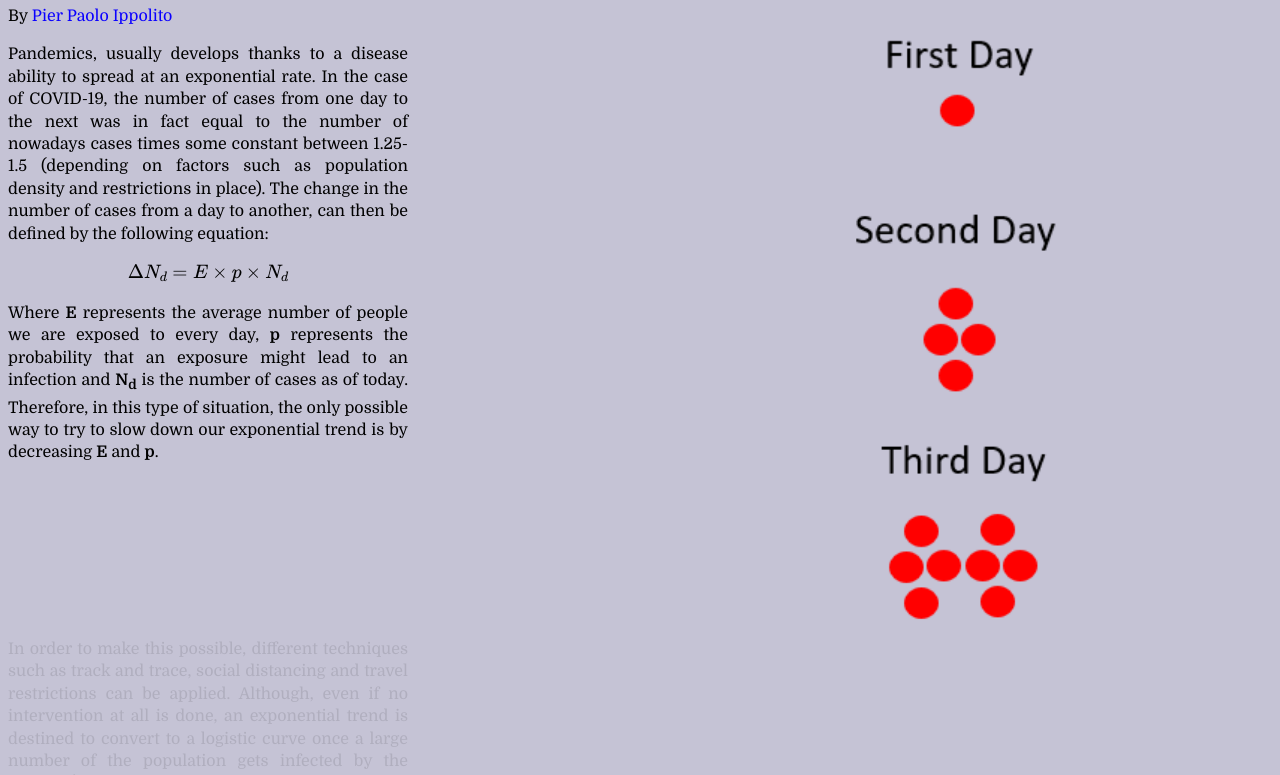
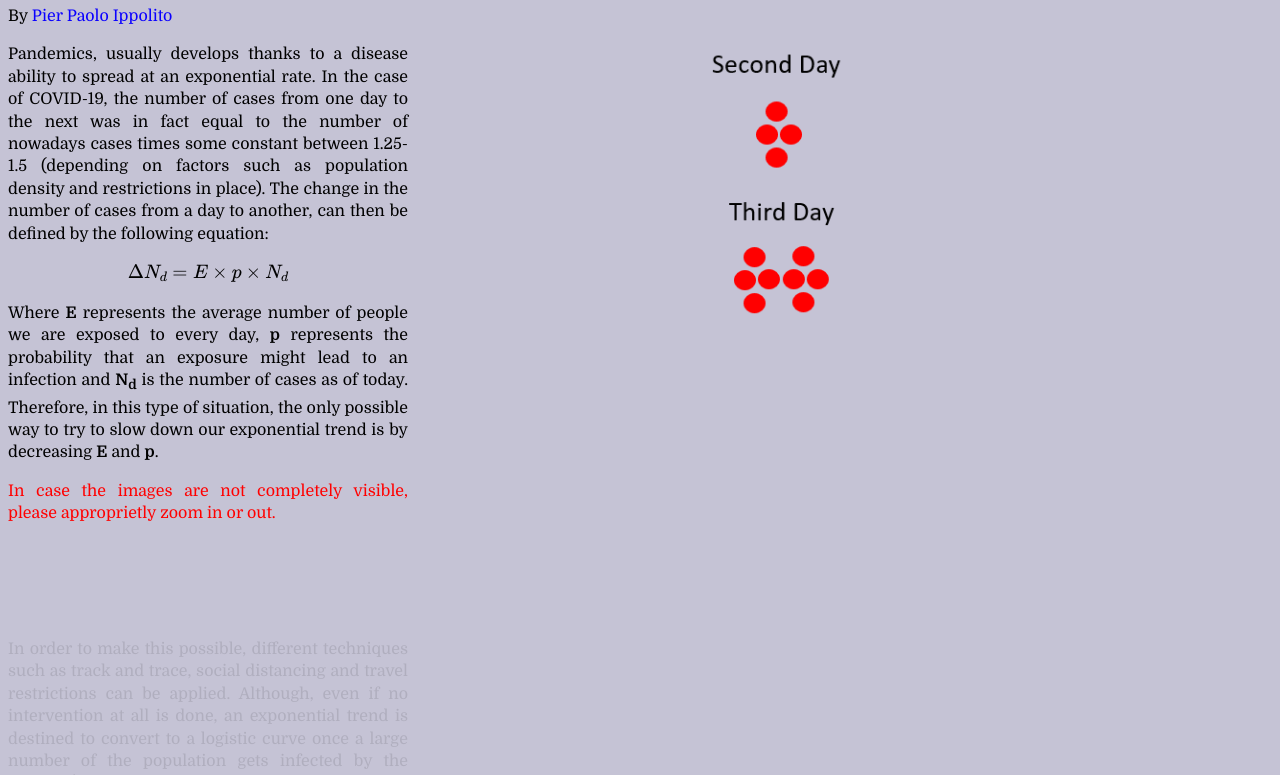
Before and after one commit to pierpaolo28/Epidemics-Modelling, a plain HTML site: page d3_scroller/index.html in a window 1280 px wide. Shown: the part 230-1005 px from the top of the page. Drawn offline with nearby package versions, Linux system fonts and the light colour scheme; some packages are replaced by stand-ins of ours; a web font is replaced by a local one.

Commit message:
Improved scaling

```diff
--- a/d3_scroller/index.html
+++ b/d3_scroller/index.html
@@ -29,6 +29,7 @@
           type of
           situation, the only possible way to try to slow down our exponential trend is by decreasing <b>E</b> and <b>p</b>.
         </p>
+        <p style="color:red;">In case the images are not completely visible, please approprietly zoom in or out.</p>
 
       </section>
       <section class="step">
--- a/d3_scroller/sections.js
+++ b/d3_scroller/sections.js
@@ -1,27 +1,27 @@
 document.addEventListener('DOMContentLoaded', function(e) {
 
   let svg = d3.select('#vis').append("svg")
-    .attr("width", "100%")
-    .attr("height", "100%")
-    .attr("viewBox", "0 0 800 800");
+    .attr("width", "80%")
+    .attr("height", "80%")
+    .attr("viewBox", "0 0 500 500");
 
   let img = svg.append("svg:image")
     .attr("xlink:href", "./first.PNG")
-    .attr("width", "100%")
-    .attr("height", "100%")
+    .attr("width", "80%")
+    .attr("height", "80%")
 
   function draw1(svg) {
     d3.select("#vis").selectAll("svg").remove();
 
     let svg2 = d3.select('#vis').append("svg")
-      .attr("width", "100%")
-      .attr("height", "100%")
-      .attr("viewBox", "0 0 800 800");
+      .attr("width", "80%")
+      .attr("height", "80%")
+      .attr("viewBox", "0 0 500 500");
 
     let img2 = svg2.append("svg:image")
       .attr("xlink:href", "./first.PNG")
-      .attr("width", "100%")
-      .attr("height", "100%")
+      .attr("width", "80%")
+      .attr("height", "80%")
 
     return svg2
   }
@@ -31,14 +31,14 @@ document.addEventListener('DOMContentLoaded', function(e) {
     d3.select("#vis").selectAll("svg").remove();
 
     let svg2 = d3.select('#vis').append("svg")
-      .attr("width", "100%")
-      .attr("height", "100%")
-      .attr("viewBox", "0 0 800 800");
+      .attr("width", "80%")
+      .attr("height", "80%")
+      .attr("viewBox", "0 0 500 500");
 
     let img2 = svg2.append("svg:image")
       .attr("xlink:href", "./two.PNG")
-      .attr("width", "100%")
-      .attr("height", "100%")
+      .attr("width", "80%")
+      .attr("height", "80%")
 
     return svg2
   }
@@ -48,14 +48,14 @@ document.addEventListener('DOMContentLoaded', function(e) {
     d3.select("#vis").selectAll("svg").remove();
 
     let svg2 = d3.select('#vis').append("svg")
-      .attr("width", "100%")
-      .attr("height", "100%")
-      .attr("viewBox", "0 0 800 800");
+      .attr("width", "80%")
+      .attr("height", "80%")
+      .attr("viewBox", "0 0 500 500");
 
     let img2 = svg2.append("svg:image")
       .attr("xlink:href", "./abflow.PNG")
-      .attr("width", "100%")
-      .attr("height", "100%")
+      .attr("width", "80%")
+      .attr("height", "80%")
 
     return svg2
   }
@@ -65,14 +65,14 @@ document.addEventListener('DOMContentLoaded', function(e) {
     d3.select("#vis").selectAll("svg").remove();
 
     let svg2 = d3.select('#vis').append("svg")
-      .attr("width", "100%")
-      .attr("height", "100%")
-      .attr("viewBox", "0 0 800 800");
+      .attr("width", "80%")
+      .attr("height", "80%")
+      .attr("viewBox", "0 0 500 500");
 
     let img2 = svg2.append("svg:image")
       .attr("xlink:href", "./abtest.PNG")
-      .attr("width", "100%")
-      .attr("height", "100%")
+      .attr("width", "80%")
+      .attr("height", "80%")
 
     return svg2
   }
@@ -82,14 +82,14 @@ document.addEventListener('DOMContentLoaded', function(e) {
     d3.select("#vis").selectAll("svg").remove();
 
     let svg2 = d3.select('#vis').append("svg")
-      .attr("width", "100%")
-      .attr("height", "100%")
-      .attr("viewBox", "0 0 800 800");
+      .attr("width", "80%")
+      .attr("height", "80%")
+      .attr("viewBox", "0 0 500 500");
 
     let img2 = svg2.append("svg:image")
       .attr("xlink:href", "./abtest2.PNG")
-      .attr("width", "100%")
-      .attr("height", "100%")
+      .attr("width", "80%")
+      .attr("height", "80%")
 
     return svg2
   }
@@ -99,14 +99,14 @@ document.addEventListener('DOMContentLoaded', function(e) {
     d3.select("#vis").selectAll("svg").remove();
 
     let svg2 = d3.select('#vis').append("svg")
-      .attr("width", "100%")
-      .attr("height", "100%")
-      .attr("viewBox", "0 0 800 800");
+      .attr("width", "80%")
+      .attr("height", "80%")
+      .attr("viewBox", "0 0 500 500");
 
     let img2 = svg2.append("svg:image")
       .attr("xlink:href", "./WBS.PNG")
-      .attr("width", "100%")
-      .attr("height", "100%")
+      .attr("width", "80%")
+      .attr("height", "80%")
 
     return svg2
   }
```
